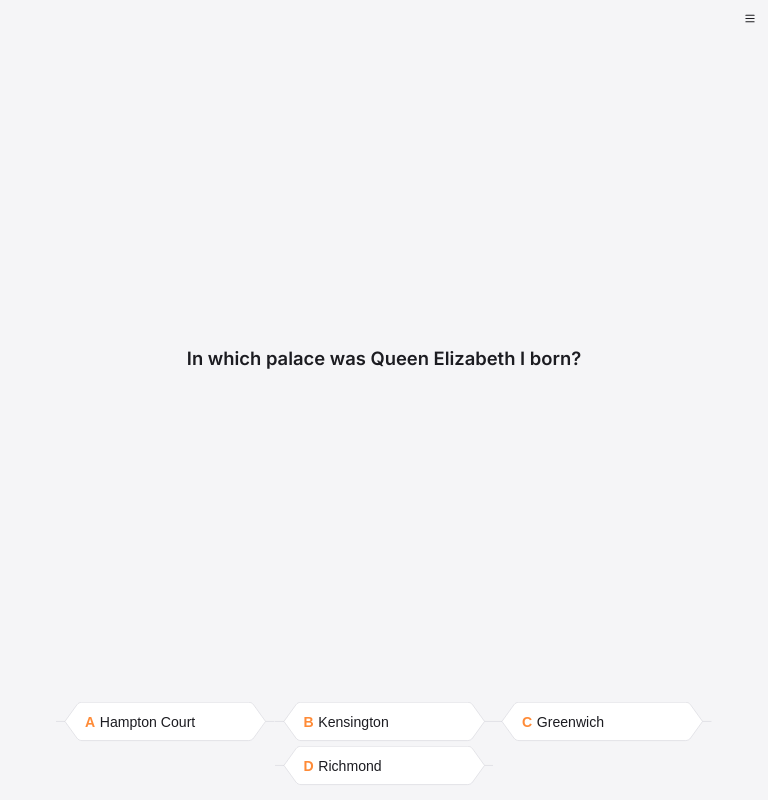
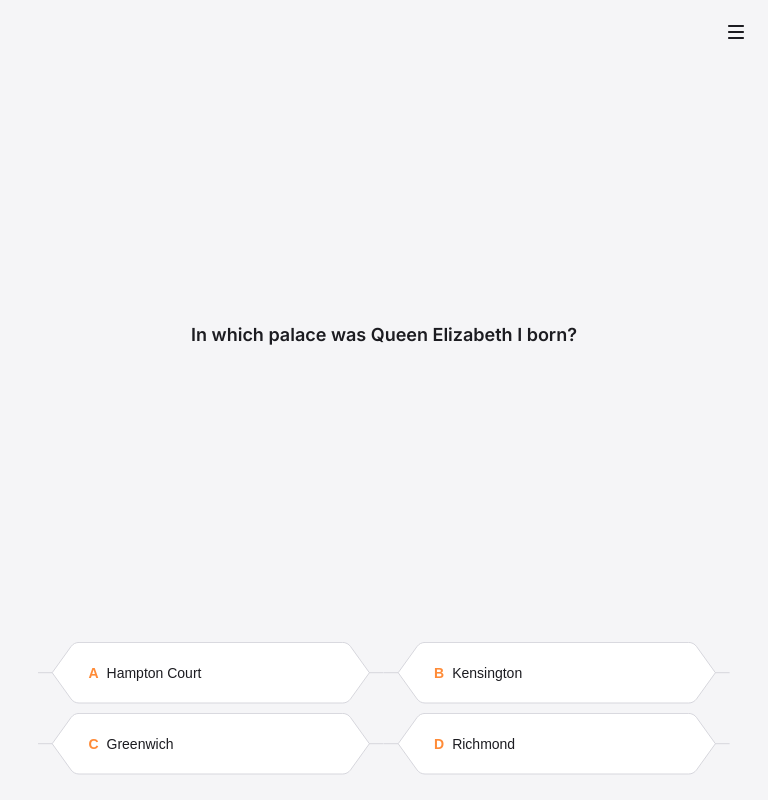
Before and after one commit to igorsharay/next-millionaire-game, a Next.js app: page / in a window 768 px wide. Both pictures are taken after a click on the button "Start". Built offline with nearby package versions, Linux system fonts and the light colour scheme.

Commit message:
fix styles for popular screens

```diff
--- a/src/app/globals.css
+++ b/src/app/globals.css
@@ -40,7 +40,6 @@ body {
 }
 
 body {
-  margin: 0;
   color: var(--color-text);
   background: var(--color-inactive-light);
   font-family: var(--font-family);
@@ -73,14 +72,36 @@ h4 {
   }
 }
 
-@media (min-width: 2048px), (-webkit-min-device-pixel-ratio: 2) {
+@media (min-width: 2048px) {
   html {
     font-size: 20px;
   }
 }
 
-@media (max-width: 768px) {
-  html {
-    font-size: 5.75px;
+@media (max-width: 1200px) {
+  h1 {
+    font-size: 2.8rem;
+    line-height: 3.3rem;
+  }
+
+  h4 {
+    font-size: 2.4rem;
+    line-height: 2.6rem;
   }
 }
+
+@media (max-width: 768px) {
+  body {
+    font-size: 1.4rem;
+  }
+
+  h1 {
+    font-size: 3.2rem;
+    line-height: 3.7rem;
+  }
+
+  h4 {
+    font-size: 1.8rem;
+    line-height: 2rem;
+  }
+}
--- a/src/components/AnswerItem/AnswerItem.module.css
+++ b/src/components/AnswerItem/AnswerItem.module.css
@@ -6,7 +6,7 @@
   position: relative;
   display: flex;
   cursor: pointer;
-  width: 42rem;
+  width: min(42rem, 50%);
   height: auto;
 }
 
@@ -28,12 +28,17 @@
   color: var(--color-text);
   font-size: 2rem;
   font-weight: var(--font-weight-regular);
+  padding-right: 4rem;
+  text-align: left;
+  hyphens: auto;
+  word-break: break-word;
 }
 
 .answerVariantLetter {
   color: var(--color-primary);
   font-size: 2rem;
   font-weight: var(--font-weight-bold);
+  align-self: center;
 }
 
 .answerItem:focus .answerBgImage {
@@ -120,17 +125,23 @@
   }
 }
 
+@media (min-width: 767px) and (max-width: 1200px) {
+  .answerText,
+  .answerVariantLetter {
+    font-size: 1.6rem;
+  }
+}
+
 @media (max-width: 768px) {
+  .answerText,
+  .answerVariantLetter {
+    font-size: 1.4rem;
+  }
+}
+
+@media (max-width: 580px) {
   .answerItem {
     width: 38rem;
-  }
-
-  .answerText {
-    font-size: 2.45rem;
-  }
-
-  .answerVariantLetter {
-    font-size: 2.45rem;
   }
 }
 
--- a/src/components/AnswerItem/AnswerItem.tsx
+++ b/src/components/AnswerItem/AnswerItem.tsx
@@ -1,4 +1,6 @@
+import useWindowDimensions from '@/hooks/useWindowDimentions';
 import AnswerImage from '@/images/answer.svg';
+import AnswerMobImage from '@/images/answer-mob.svg';
 import React, { useMemo, useRef } from 'react';
 import styles from './AnswerItem.module.css';
 
@@ -10,6 +12,8 @@ interface AnswerItemProps {
   clickHandler?: () => void;
 }
 
+const acceptableAnswerLength = 60;
+
 const AnswerItem: React.FC<AnswerItemProps> = ({
   letter,
   text,
@@ -18,6 +22,8 @@ const AnswerItem: React.FC<AnswerItemProps> = ({
   clickHandler,
 }) => {
   const btnRef = useRef<HTMLButtonElement>(null);
+  const { width } = useWindowDimensions();
+  const isMobile = width < 768; // 768px is the mobile breakpoint
 
   const stateClasses = useMemo(() => {
     let cls = '';
@@ -44,16 +50,23 @@ const AnswerItem: React.FC<AnswerItemProps> = ({
     [clickHandler, isActive],
   );
 
+  const reducedText =
+    text.length > acceptableAnswerLength ? text.slice(0, acceptableAnswerLength + 1) : text;
+
   return (
     <button
       ref={btnRef}
       className={`${styles.answerItem} ${stateClasses}`}
       onClick={buttonClickHandler}
     >
-      <AnswerImage className={styles.answerBgImage} />
+      {isMobile ? (
+        <AnswerMobImage className={styles.answerBgImage} />
+      ) : (
+        <AnswerImage className={styles.answerBgImage} />
+      )}
       <div className={styles.answerText}>
         <span className={styles.answerVariantLetter}>{letter}</span>
-        <span>{text}</span>
+        <span>{reducedText}</span>
       </div>
     </button>
   );
--- a/src/components/AnswersList/AnswersList.module.css
+++ b/src/components/AnswersList/AnswersList.module.css
@@ -2,17 +2,16 @@
   display: flex;
   flex-wrap: wrap;
   row-gap: 2.8rem;
-  width: min(84rem, 100%);
+  width: min(84rem, 90%);
 }
 
-@media (max-width: 1360px) {
+@media (max-width: 1200px) {
   .answersList {
     row-gap: 0.8rem;
-    width: 100%;
   }
 }
 
-@media (max-width: 1024px) {
+@media (max-width: 768px) {
   .answersList {
     justify-content: center;
   }
--- a/src/components/Button/Button.module.css
+++ b/src/components/Button/Button.module.css
@@ -34,6 +34,6 @@
     width: 100%;
     height: 4.8rem;
     padding: 0.6rem 1.2rem;
-    font-size: 2.45rem;
+    font-size: 1.4rem;
   }
 }
--- a/src/components/GameScreen/GameScreen.module.css
+++ b/src/components/GameScreen/GameScreen.module.css
@@ -15,13 +15,11 @@
 
 .levelsListContainer {
   display: flex;
-  /* flex-grow: 1; */
   flex-direction: column;
   flex-basis: 20vw;
   justify-content: center;
   align-items: center;
   background: var(--color-light);
-  padding: 0.8rem 0;
 }
 
 .mobLevelsListContainer {
@@ -34,8 +32,14 @@
   background: var(--color-inactive-light);
 }
 
+@media (max-width: 1200px) {
+  .levelsListContainer {
+    flex-basis: 35vw;
+  }
+}
+
 @media (max-width: 768px) {
   .levelsListContainer {
-    padding: 6.4rem 0 2.4rem;
+    justify-content: flex-start;
   }
 }
--- a/src/components/GameScreen/GameScreen.tsx
+++ b/src/components/GameScreen/GameScreen.tsx
@@ -8,7 +8,7 @@ import { useMemo, useState } from 'react';
 import ShowLevelsButton from '../ShowLevelsButton/ShowLevelsButton';
 import styles from './GameScreen.module.css';
 
-const showLevelsFromWidth = 1024;
+const showLevelsFromWidth = 768;
 
 function GameScreen() {
   const [isShowLevels, setIsShowLevels] = useState(false);
--- a/src/components/LevelItem/LevelItem.module.css
+++ b/src/components/LevelItem/LevelItem.module.css
@@ -21,18 +21,12 @@
   font-weight: var(--font-weight-regular);
 }
 
-.active .levelText {
-  color: var(--color-primary);
-}
-
+.active .levelText,
 .active .levelBgImage {
   color: var(--color-primary);
 }
 
-.disabled .levelText {
-  color: var(--color-inactive);
-}
-
+.disabled .levelText,
 .disabled .levelBgImage {
   color: var(--color-inactive);
 }
@@ -43,8 +37,14 @@
   }
 }
 
-@media (max-width: 768px) {
+@media (max-width: 1200px) {
   .levelText {
-    font-size: 2.45rem;
+    font-size: 1.6rem;
   }
 }
+
+@media (max-width: 992px) {
+  .levelText {
+    font-size: 1.4rem;
+  }
+}
--- a/src/components/LevelItem/LevelItem.tsx
+++ b/src/components/LevelItem/LevelItem.tsx
@@ -1,3 +1,5 @@
+import useWindowDimensions from '@/hooks/useWindowDimentions';
+import LevelMobImage from '@/images/level-mob.svg';
 import LevelImage from '@/images/level.svg';
 import React from 'react';
 import styles from './LevelItem.module.css';
@@ -8,15 +10,28 @@ interface LevelItemProps {
   isDisabled?: boolean;
 }
 
-const LevelItem: React.FC<LevelItemProps> = ({ text, isActive = false, isDisabled = false }) => (
+const mobBrakePoint = 768;
+
+const LevelItem: React.FC<LevelItemProps> = ({ text, isActive = false, isDisabled = false }) => {
+  const { width } = useWindowDimensions();
+
+  const isMobile = width < mobBrakePoint;
+
+  return (
     <div
       className={`${styles.levelItem} ${isActive ? styles.active : ''} ${
         isDisabled ? styles.disabled : ''
       }`}
     >
+      {isMobile ? (
+        <LevelMobImage className={styles.levelBgImage} />
+      ) : (
         <LevelImage className={styles.levelBgImage} />
+      )}
+
       <div className={styles.levelText}>{text}</div>
     </div>
   );
+};
 
 export default LevelItem;
--- a/src/components/LevelsList/LevelsList.module.css
+++ b/src/components/LevelsList/LevelsList.module.css
@@ -4,4 +4,11 @@
   align-items: center;
   gap: 0.8rem;
   width: 100%;
+  padding: 0.8rem 0;
 }
+
+@media (max-width: 768px) {
+  .levelsList {
+    padding: 6.4rem 0 2.4rem;
+  }
+}
--- a/src/components/Question/Question.module.css
+++ b/src/components/Question/Question.module.css
@@ -9,7 +9,10 @@
 }
 
 .question {
-  max-width: 55vw;
+  display: flex;
+  flex-direction: column;
+  flex-grow: 1;
+  max-width: 70%;
 }
 
 .answersListContainer {
@@ -21,17 +24,23 @@
   .questionContainer {
     row-gap: 6rem;
   }
+}
 
-  .answersListContainer {
-    align-items: center;
+@media (max-width: 1200px) {
+  .questionContainer {
+    padding-inline: 0;
+    row-gap: 2rem;
+  }
+
+  .question {
+    padding: 0 2.4rem 0;
   }
 }
 
-@media (max-width: 1024px) {
+@media (max-width: 768px) {
   .questionContainer {
-    padding: 2.4rem 0;
+    padding: 4.8rem 0 2.4rem;
     height: 100%;
-    row-gap: 2rem;
     align-items: center;
   }
 
@@ -46,11 +55,3 @@
     padding: 0 2.4rem 0;
   }
 }
-
-@media (max-width: 768px) {
-  .questionContainer {
-    padding: 4.8rem 0 2.4rem;
-    height: 100%;
-    align-items: center;
-  }
-}
```
Also changed, not shown: src/images/answer-mob.svg (added), src/images/level-mob.svg (added). Lines whose indentation alone changed are shown as unchanged.
